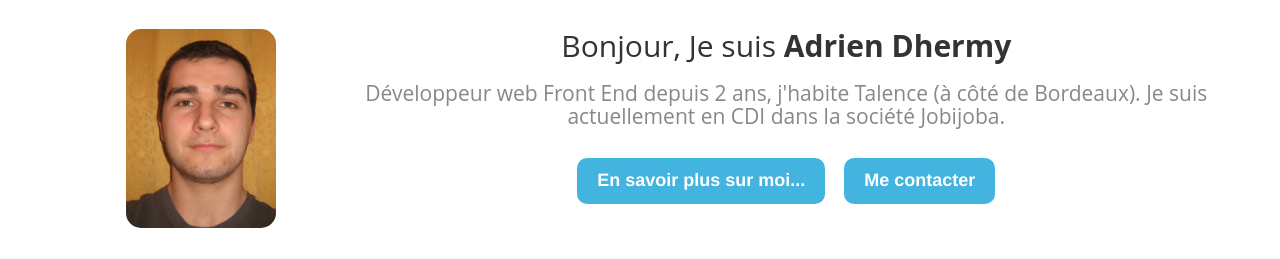
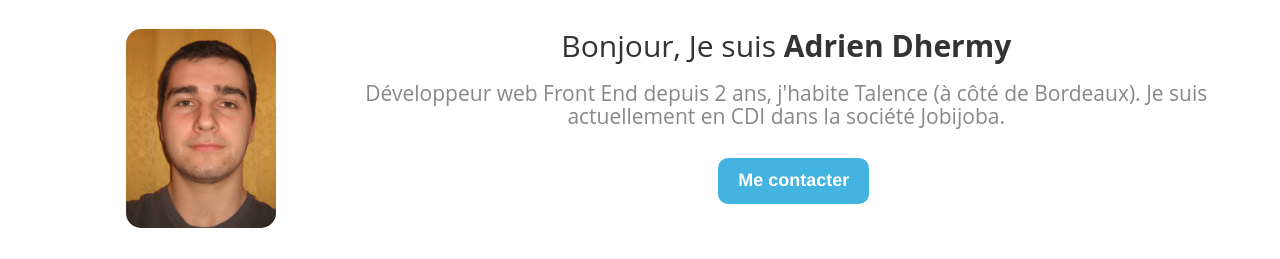
Before and after one commit to adrienDH/adrien.dhermy.fr, a PHP site: page / in a window 1280 px wide. Shown: the part 51-310 px from the top of the page. Run offline with PHP 8.4, Linux system fonts and the light colour scheme; some web fonts are replaced.

Commit message:
#Suppression du bouton "en savoir plus sur moi..."

```diff
--- a/views/Index/home.php
+++ b/views/Index/home.php
@@ -25,7 +25,6 @@
 					Je suis actuellement en CDI dans la société Jobijoba.
 				</h2>
 				<div class="button-wrapper">
-					<div class="button js-more-infos">En savoir plus sur moi...</div>
 					<div class="button contact js-contact">Me contacter</div>
 				</div>
 			</div>
```
